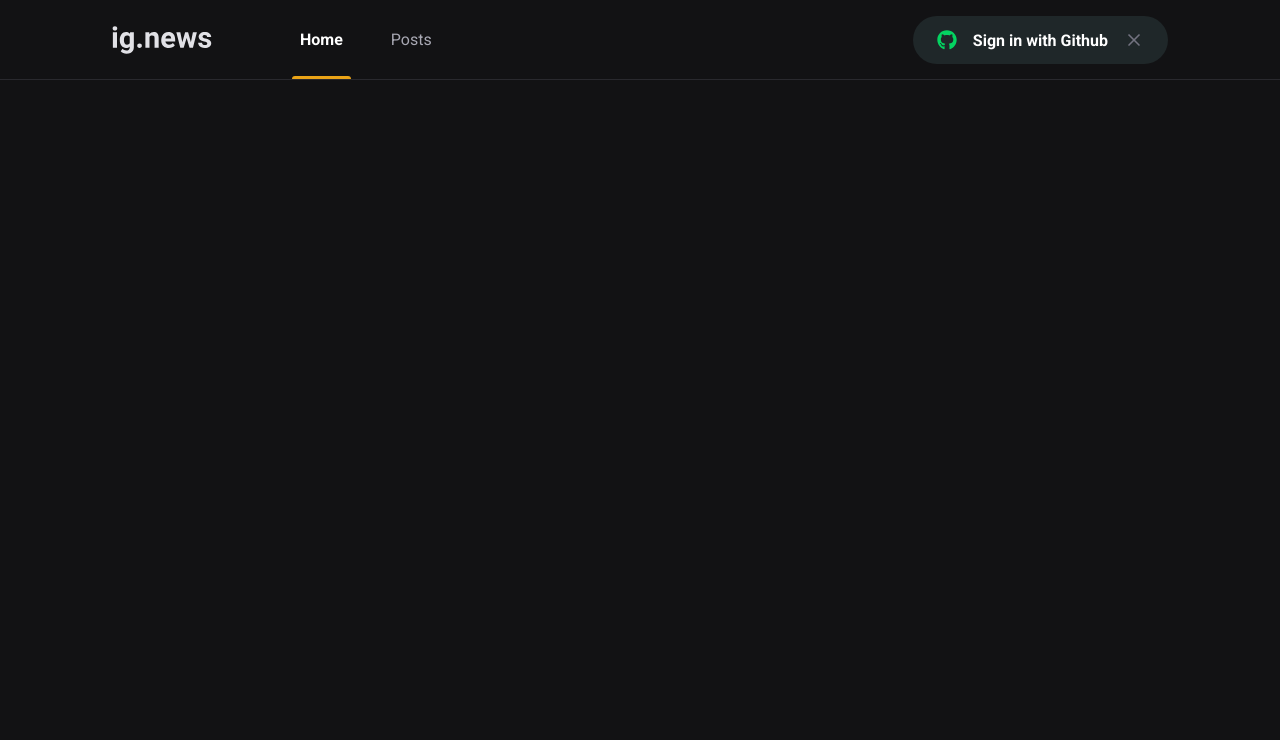
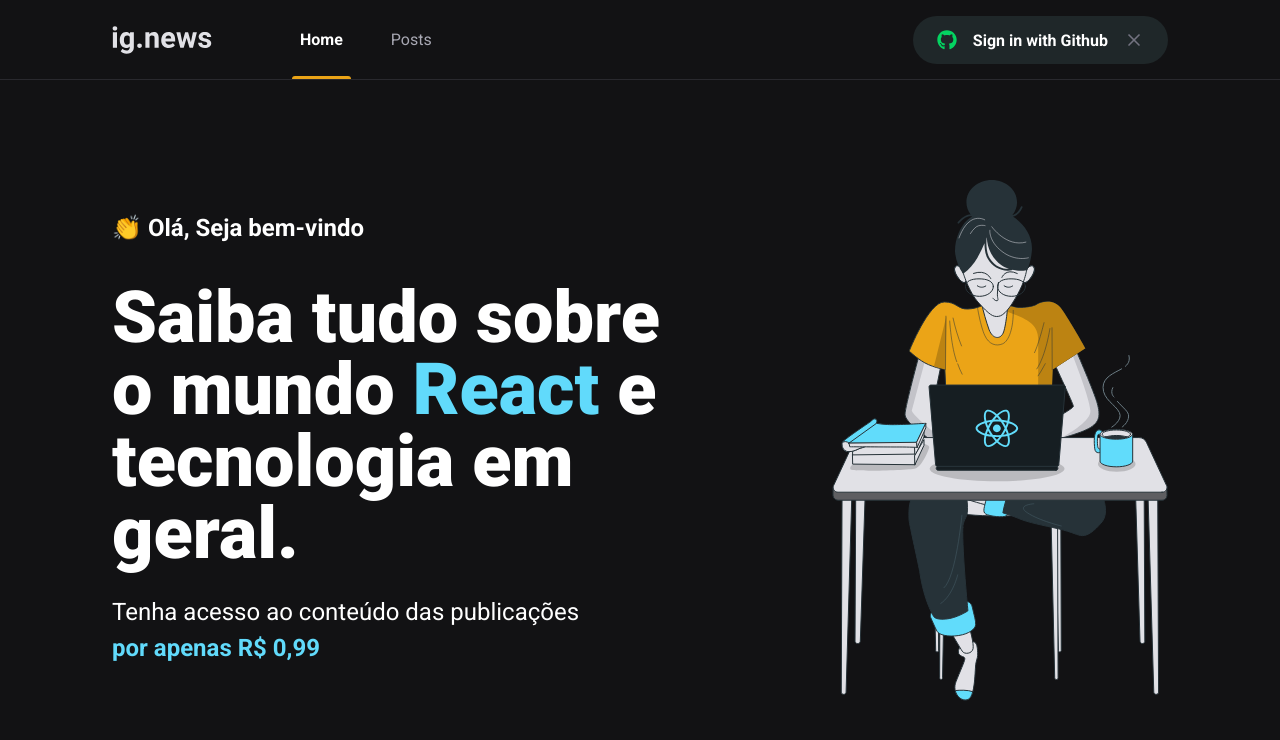
Before and after one commit to paulohfreire/phblog, a Next.js app: page / in a window 1280 px wide. Shown: the top 740 px of the page. Built offline with nearby package versions, Linux system fonts and the light colour scheme.

Commit message:
add components and style to initial page

```diff
--- /dev/null
+++ b/src/pages/home.module.scss
@@ -0,0 +1,40 @@
+.contentContainer {
+  max-width: 1120px;
+  margin: 0 auto;
+  padding: 0 2rem;
+  height: calc(100vh - 5rem);
+  display: flex;
+  align-items: center;
+  justify-content: space-between;
+}
+
+.hero {
+  max-width: 600px;
+  //só o primeiro span >
+  > span {
+    font-size: 1.5rem;
+    font-weight: bold;
+  }
+
+  h1 {
+    font-size: 4.5rem;
+    line-height: 4.5rem;
+    font-weight: 900;
+    margin-top: 2.5rem;
+
+    span {
+      color: var(--cyan-500);
+    }
+  }
+
+  p {
+    font-size: 1.5rem;
+    line-height: 2.25rem;
+    margin-top: 1.5rem;
+
+    span {
+      color: var(--cyan-500);
+      font-weight: bold;
+    }
+  }
+}
--- a/src/pages/index.tsx
+++ b/src/pages/index.tsx
@@ -1,11 +1,25 @@
 import Head from "next/head";
-
+import styles from "./home.module.scss";
 export default function Home() {
   return (
     <>
       <Head>
         <title>Home | ig.news</title>
       </Head>
+
+      <main className={styles.contentContainer}>
+        <section className={styles.hero}>
+          <span>👏 Olá, Seja bem-vindo</span>
+          <h1>
+            Saiba tudo sobre o mundo <span>React</span> e tecnologia em geral.
+          </h1>
+          <p>
+            Tenha acesso ao conteúdo das publicações <br />
+            <span>por apenas R$ 0,99</span>
+          </p>
+        </section>
+        <img src="/images/avatar.svg" alt="garota em frente a um computador" />
+      </main>
     </>
   );
 }
```
Also changed, not shown: 1 other file (tests, documents, lock files or other folders).
